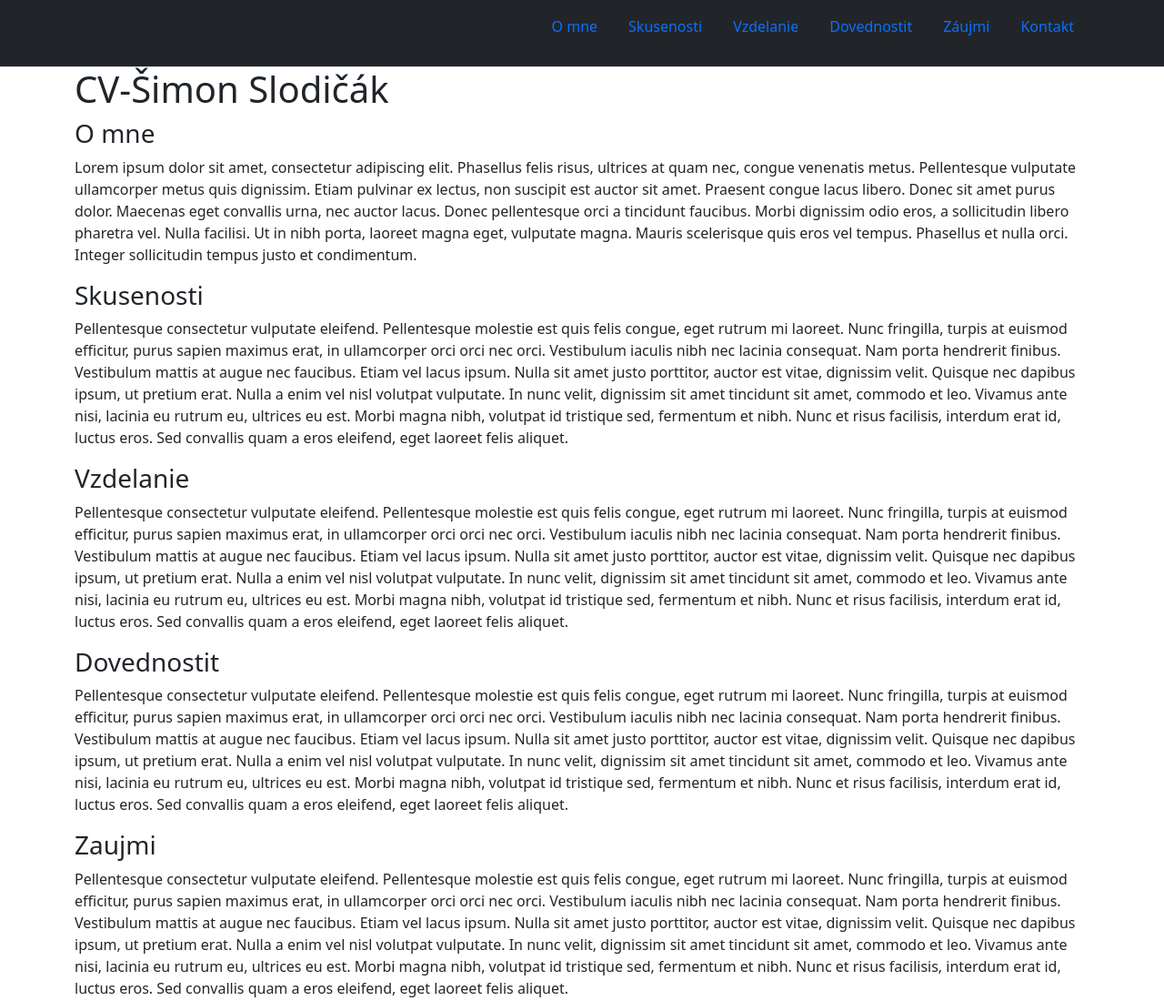
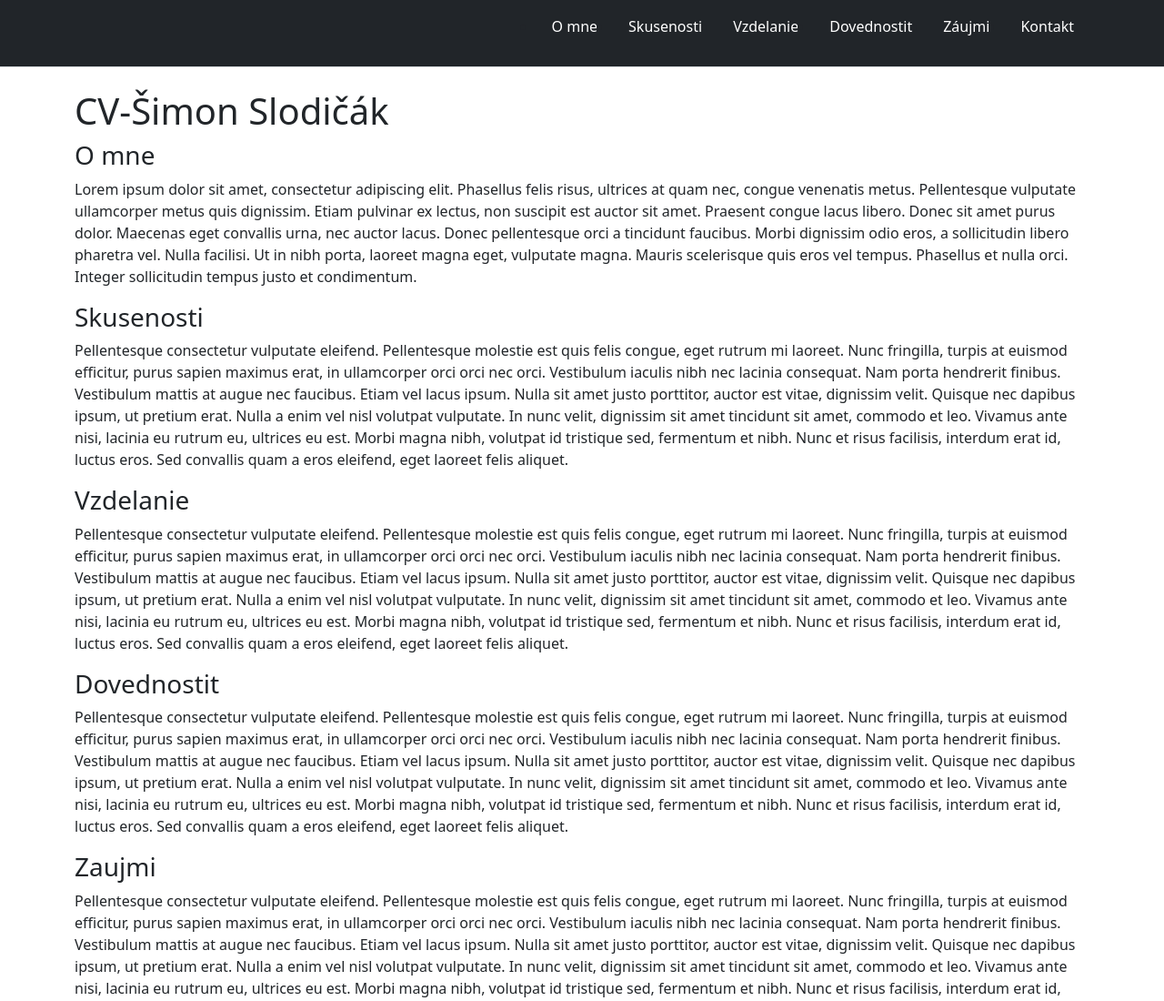
Before and after one commit to Shameon10/Project-CV, a plain HTML site: page index.html in a window 1280 px wide. Shown: the top 1100 px of the page at 91% size. Drawn offline with nearby package versions, Linux system fonts and the light colour scheme.

```diff
--- a/index.html
+++ b/index.html
@@ -11,22 +11,22 @@
 <nav class="navbar navbar-dark bg-dark nav-tabs">
   <ul class="container justify-content-end  ">
     <li class="nav-item">
-      <a class="nav-link" href="#omne">O mne</a>
+      <a id="link" class="nav-link" href="#omne">O mne</a>
     </li>
     <li class="nav-item">
-      <a class="nav-link" href="#skusenosti">Skusenosti</a>
+      <a id="link" class="nav-link" href="#skusenosti">Skusenosti</a>
     </li>
     <li class="nav-item">
-      <a class="nav-link" href="#vzdelanie">Vzdelanie</a>
+      <a id="link" class="nav-link" href="#vzdelanie">Vzdelanie</a>
     </li>
     <li class="nav-item">
-      <a class="nav-link" href="#dovednostit">Dovednostit</a>
+      <a id="link" class="nav-link" href="#dovednostit">Dovednostit</a>
     </li>
     <li class="nav-item">
-      <a class="nav-link" href="#zaujmi">Záujmi</a>
+      <a id="link" class="nav-link" href="#zaujmi">Záujmi</a>
     </li>
     <li class="nav-item">
-      <a class="nav-link" href="">Kontakt</a>
+      <a id="link" class="nav-link" href="">Kontakt</a>
     </li>
   </ul>
 </nav>
@@ -52,7 +52,7 @@
         <input type="email" class="form-control" id="exampleInputEmail1" aria-describedby="emailHelp">
       </div>
       <div class="sprava mb-3">
-        <label for="exampleInputPassword1" class="form-label">Správa</label>
+        <label id="sprava" for="exampleInputPassword1" class="form-label">Správa</label>
         <input type="text" class="form-control" id="exampleInputPassword1">
       </div>
       <button type="submit" class="btn btn-primary">Submit</button>
--- a/style.css
+++ b/style.css
@@ -1,5 +1,10 @@
 
-
-a {
+nav{
+  margin-bottom: 1.5em;
+}
+#link{
   color: white;
 }
+.sprava{
+  width: 20em;
+}
```
